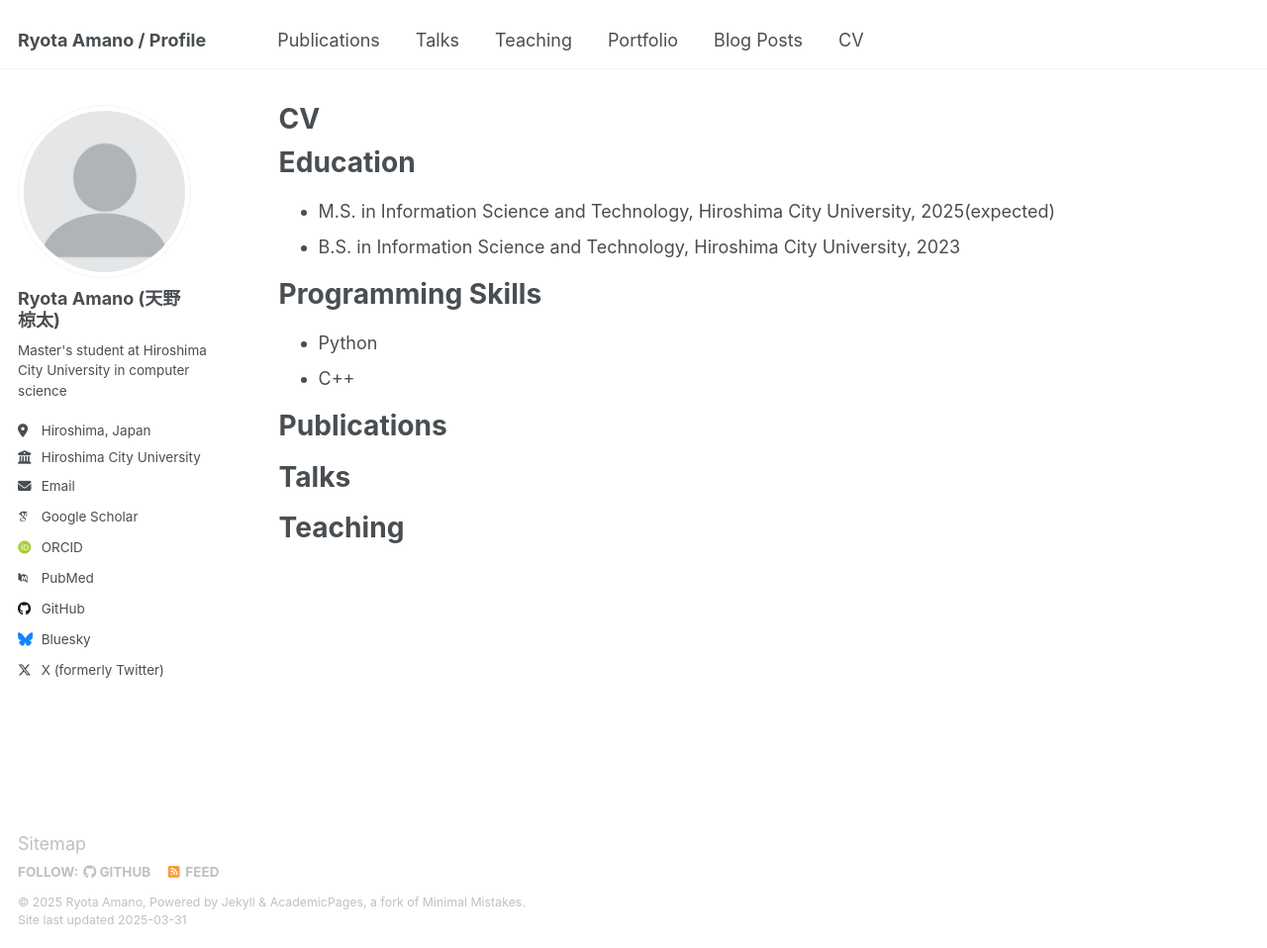
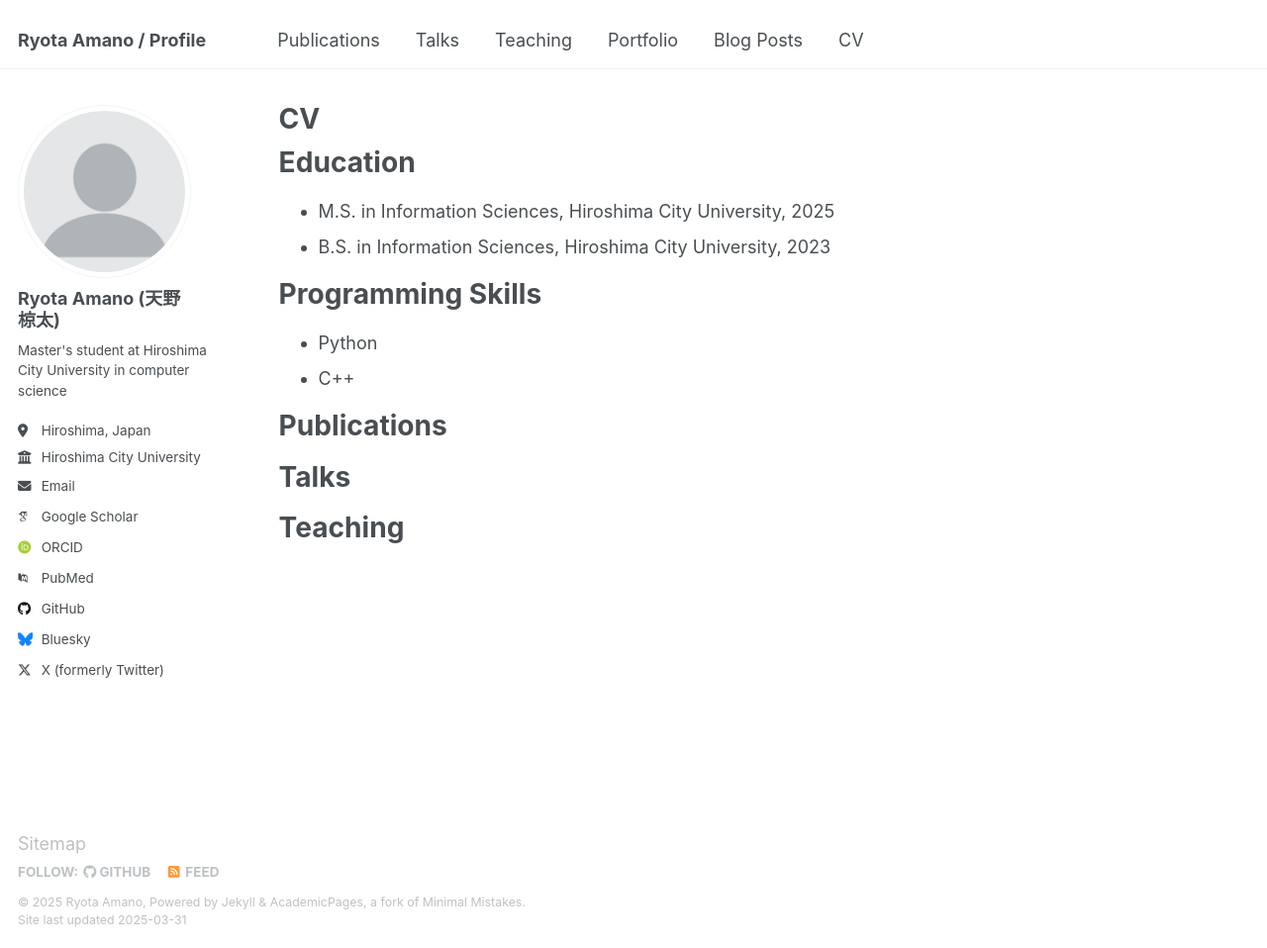
Before and after one commit to mimi-333/mimi-333.github.io, a Jekyll site: the page built from _pages/cv.md, in a window 1280 px wide and 958 px high. Shown: the whole window at 99% size. Built offline with Jekyll 4.4.1, drawn with Linux system fonts in a browser that asks for light colours; some web fonts are replaced.

Commit message:
Update cv.md

```diff
--- a/_pages/cv.md
+++ b/_pages/cv.md
@@ -12,8 +12,8 @@ redirect_from:
 Education
 ======
 
-* M.S. in Information Science and Technology, Hiroshima City University, 2025(expected)
-* B.S. in Information Science and Technology, Hiroshima City University, 2023
+* M.S. in Information Sciences, Hiroshima City University, 2025
+* B.S. in Information Sciences, Hiroshima City University, 2023
 
 Programming Skills
 ======
```
